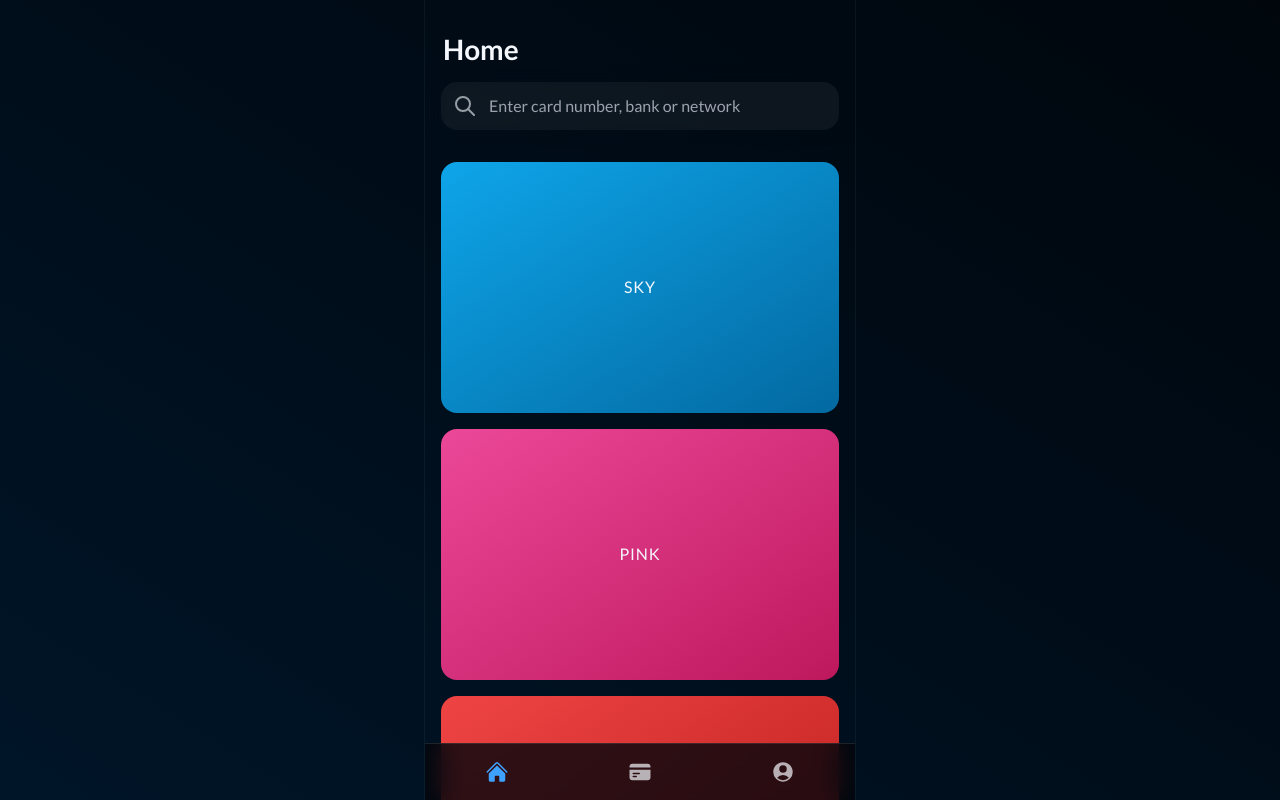
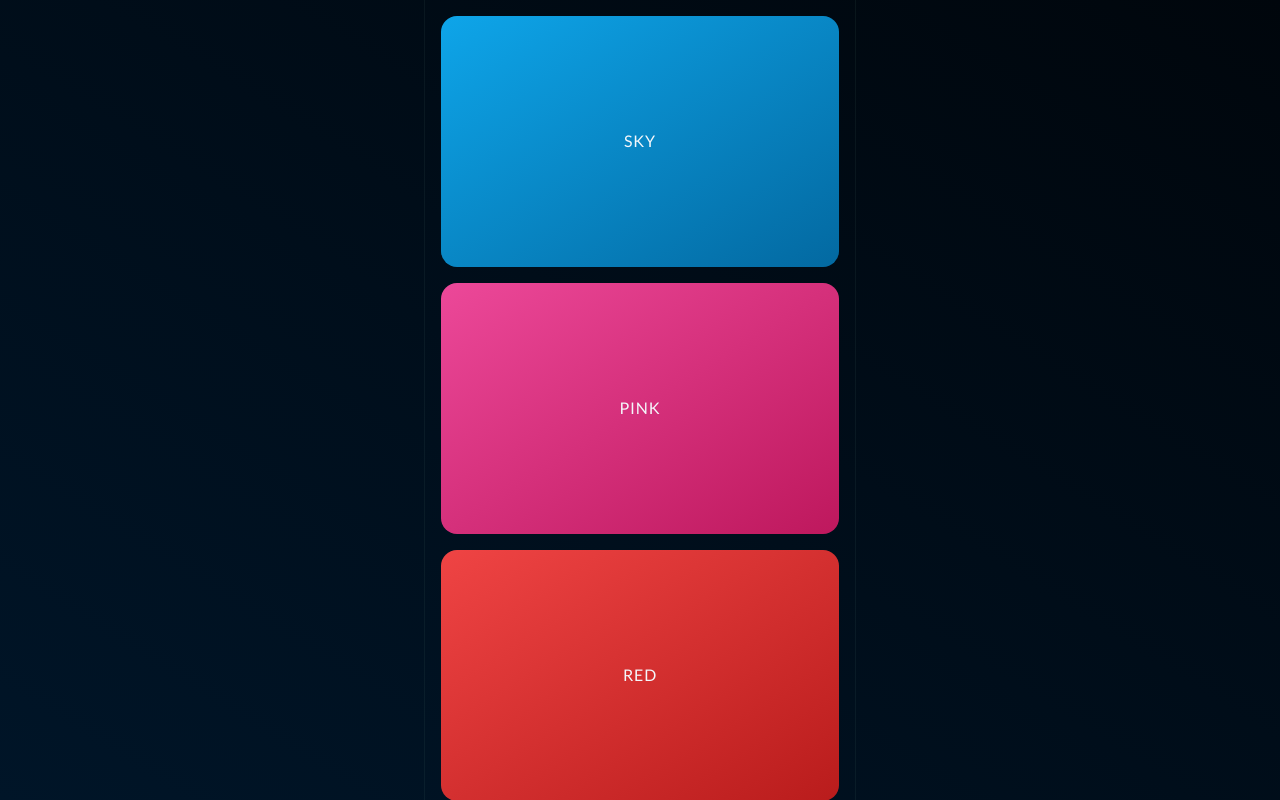
Before and after one commit to hrvsdev/cardnest, a React (Vite) app: page /home in a window 1280 px wide. Shown: the top 800 px of the page. Built offline with nearby package versions, Linux system fonts and the light colour scheme.

Commit message:
Extract out PageContainer from Home

```diff
--- /dev/null
+++ b/src/components/Containers/index.tsx
@@ -0,0 +1,7 @@
+import { PropsWithChildren } from "react";
+
+import { c } from "@utils/styles.ts";
+
+export function PageContainer({ className, children }: PropsWithChildren<{ className?: string }>) {
+	return <div className={c("p-4 grow", className)}>{children}</div>;
+}
--- a/src/components/Header/index.tsx
+++ b/src/components/Header/index.tsx
@@ -8,7 +8,7 @@ import { c } from "@utils/styles.ts";
 
 const OFFSET = 60;
 
-export function Header() {
+export function Header({ title }: { title: string }) {
 	const [value, setValue] = useState("");
 	const [isOpaque, setIsOpaque] = useState(false);
 
@@ -37,7 +37,7 @@ export function Header() {
 
 	return (
 		<Fragment>
-			<h1 className="font-semibold text-heading pl-0.5 pt-8 mx-4">Home</h1>
+			<h1 className="font-semibold text-heading pl-0.5 pt-8 mx-4">{title}</h1>
 			<div
 				className={c(
 					"sticky top-0 p-4 backdrop-blur-md transition-[background-color] duration-500",
--- a/src/pages/Home/index.tsx
+++ b/src/pages/Home/index.tsx
@@ -1,19 +1,14 @@
-import { Header } from "@components/Header";
-import { TabBar } from "@components/TabBar";
+import { PageContainer } from "@components/Containers";
 
 import { c } from "@utils/styles.ts";
 
 export function Home() {
 	return (
-		<main className="flex flex-col min-h-dvh h-full w-full">
-			<Header />
-			<div className="space-y-4 p-4 grow">
-				{Object.keys(cardColorClassName).map((color) => (
-					<Card key={color} color={color as CardColor} />
-				))}
-			</div>
-			<TabBar />
-		</main>
+		<PageContainer className="space-y-4">
+			{Object.keys(cardColorClassName).map((color) => (
+				<Card key={color} color={color as CardColor} />
+			))}
+		</PageContainer>
 	);
 }
 
```
